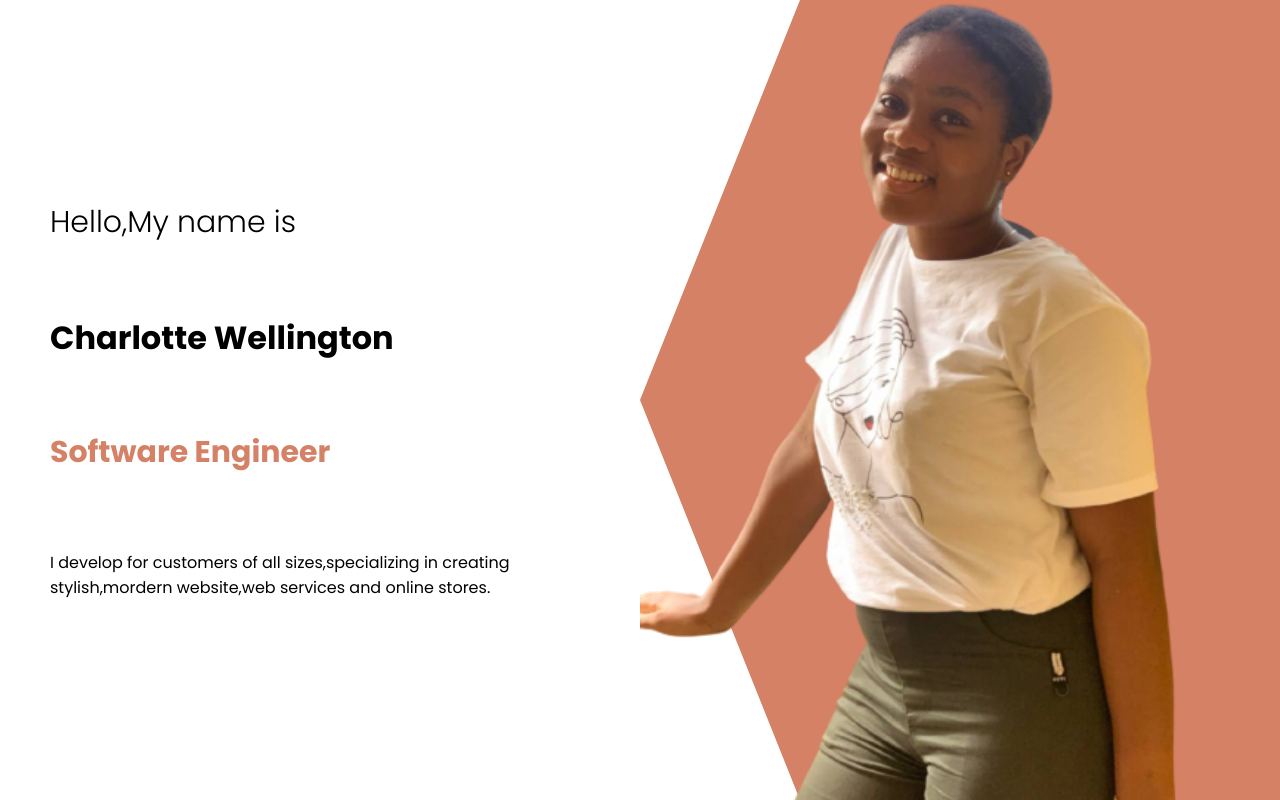
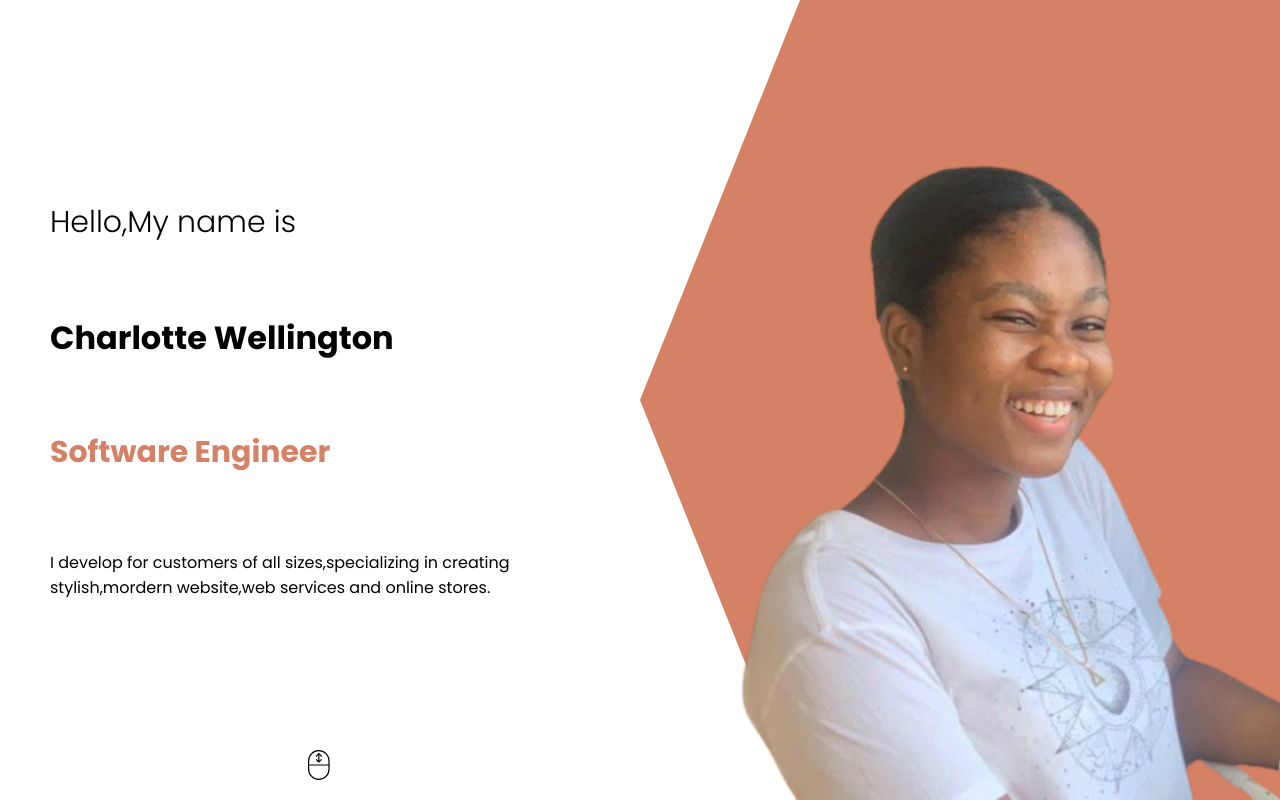
Before and after one commit to CharlyWells/react-website-99-, a React (Create React App) app: page / in a window 1280 px wide. Built offline with nearby package versions, Linux system fonts and the light colour scheme.

Commit message:
I added more codes

```diff
--- a/src/components/intro/Intro.jsx
+++ b/src/components/intro/Intro.jsx
@@ -9,7 +9,7 @@
                    <h1 className="i-name">Charlotte Wellington</h1>
                    <div className="i-title">
                        <div className="i-title-wrapper">
-                           <div className="i-title-item">Web Developer</div>
+                           <div className="i-title-item">Front-End Web Developer</div>
                            <div className="i-title-item">Content Creator</div>
                            <div className="i-title-item">Software Engineer</div>
                            <div className="i-title-item">Student</div>
@@ -26,13 +26,54 @@
           fill="none"
           stroke="black"
           className="i-scroll"
-                  xmlns="http://www.ws.org/200/svg">
-
+          xmlns="http://www.w3.org/2000/svg"
+        >
           <g id="scroll">
-                      <path></path>
+            <path
+              id="Vector"
+              d="M40.5 15L34.5 9L28.5 15"
+              stroke-width="3"
+              stroke-miterlimit="10"
+              stroke-linecap="round"
+              stroke-linejoin="round"
+            />
+            <path
+              id="Vector_2"
+              d="M28.5 24L34.5 30L40.5 24"
+              stroke-width="3"
+              stroke-miterlimit="10"
+              stroke-linecap="round"
+              stroke-linejoin="round"
+            />
+            <g id="Group">
+              <path
+                id="Vector_3"
+                d="M9 37.5H60"
+                stroke-width="3"
+                stroke-miterlimit="10"
+                stroke-linecap="round"
+                stroke-linejoin="round"
+              />
             </g>
-
-
+            <path
+              id="Vector_4"
+              d="M34.5 27V9"
+              stroke-width="2.9895"
+              stroke-miterlimit="10"
+              stroke-linecap="round"
+              stroke-linejoin="round"
+            />
+            <g id="Group_2">
+              <path
+                id="Vector_5"
+                d="M9 27C9 12.918 20.418 1.5 34.5 1.5C48.5859 1.5 60 12.918 60 27C60 29.8906 60 45.1094 60 48C60 62.082 48.5859 73.5 34.5 73.5C20.418 73.5 9 62.082 9 48C9 45.1094 9 29.8906 9 27Z"
+                stroke-width="3"
+                stroke-miterlimit="10"
+                stroke-linecap="round"
+                stroke-linejoin="round"
+              />
+            </g>
+          </g>
         </svg>
            </div>
            <div className="i-right">
```
Also changed, not shown: src/img/Me.png. Lines whose indentation alone changed are shown as unchanged.
